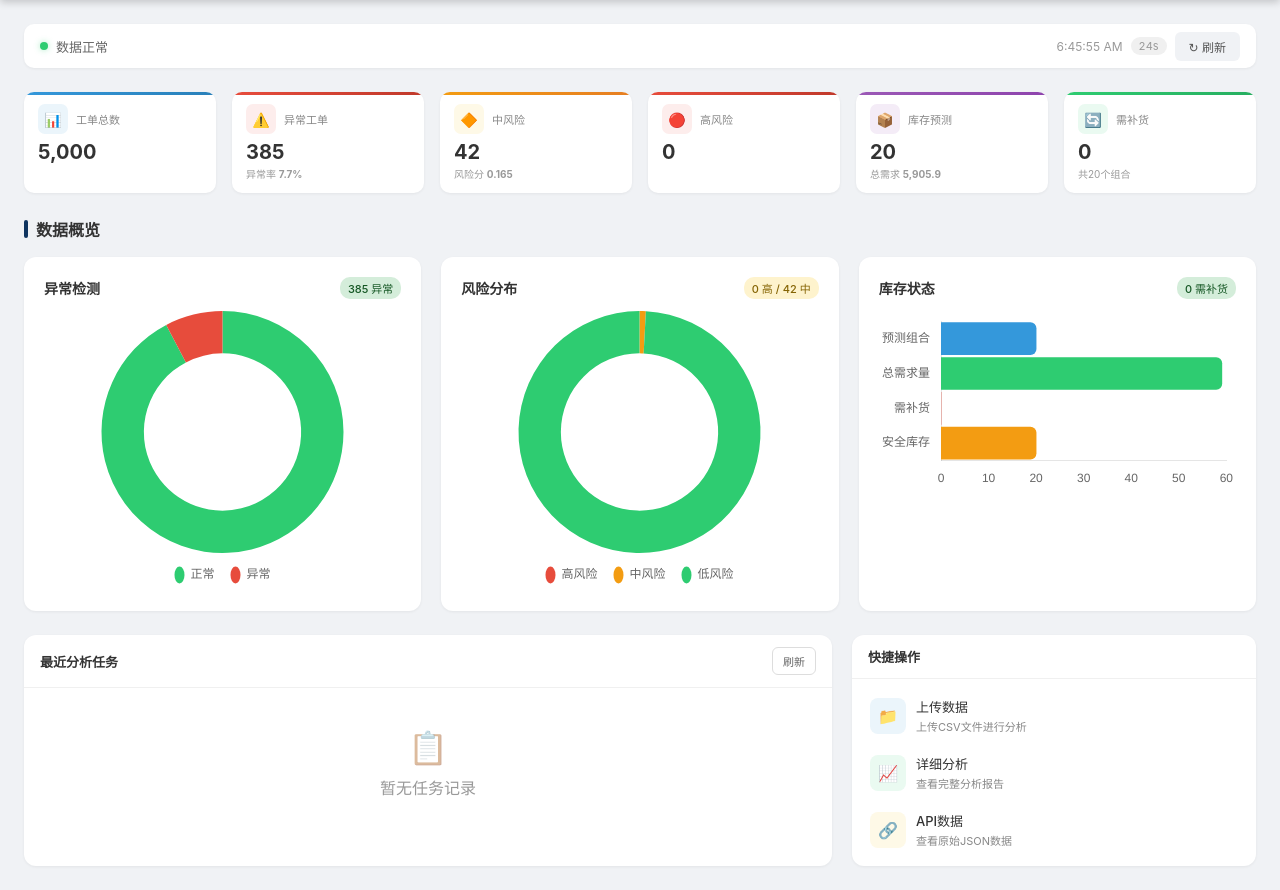
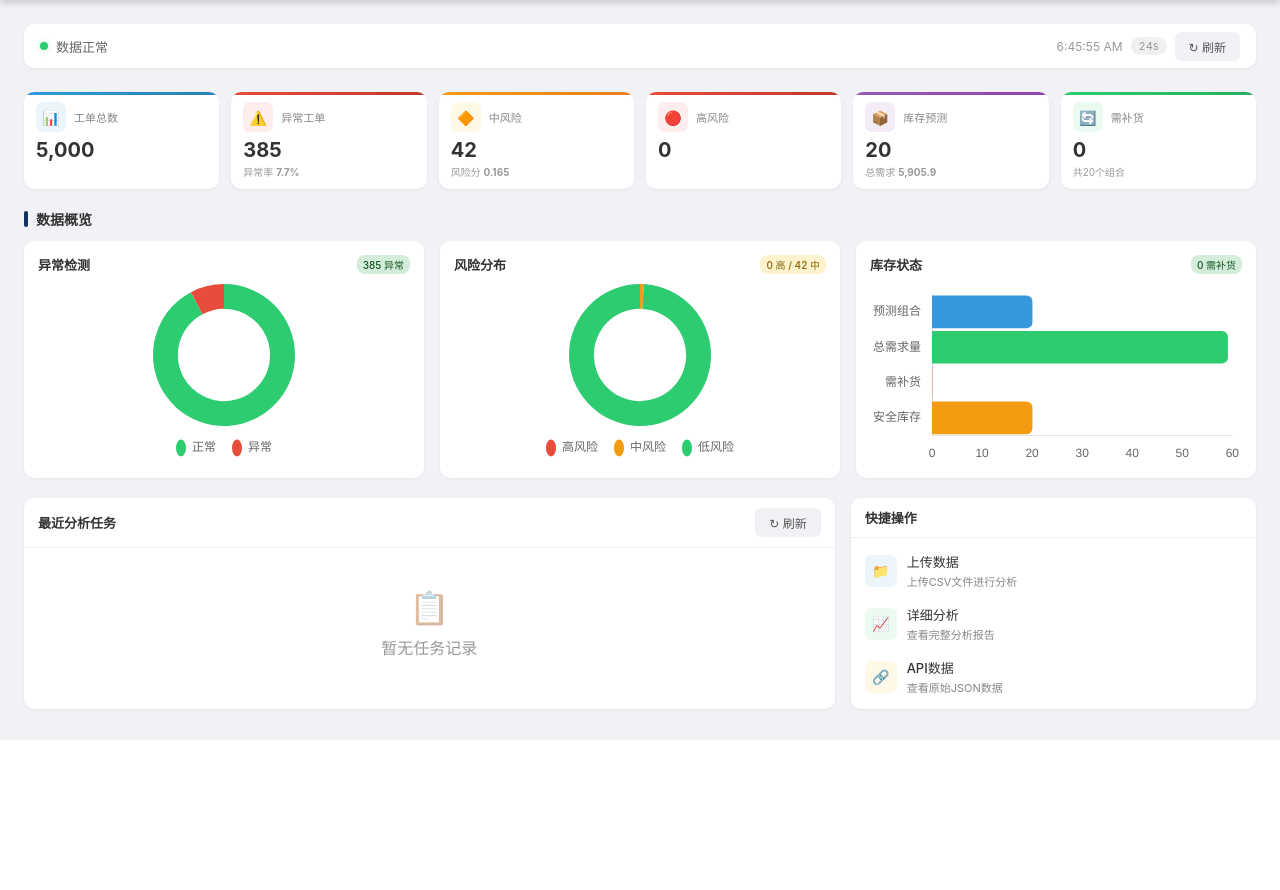
Before and after one commit to wxtech/ml-ticket-dashboard, a FastAPI app: template templates/dashboard.html in a window 1280 px wide. Shown: the part 60-950 px from the top of the page. After the commit the page ends 800 px from the top, so only its background shows below. Run offline with FastAPI, Linux system fonts and the light colour scheme; the template is opened without the code that fills it, so the values that code supplies are empty.

Commit message:
fix: compact all sections and matching refresh buttons

```diff
--- a/templates/dashboard.html
+++ b/templates/dashboard.html
@@ -46,8 +46,8 @@ body { font-family: -apple-system, BlinkMacSystemFont, "Segoe UI", "Noto Sans SC
 .btn-outline:hover { border-color: #0f3460; color: #0f3460; background: #f8f9ff; }
 
 /* Cards Grid */
-.cards { display: grid; grid-template-columns: repeat(6, 1fr); gap: 16px; margin-bottom: 24px; }
-.card { background: white; border-radius: 10px; padding: 12px 14px; box-shadow: 0 1px 3px rgba(0,0,0,0.06); transition: all 0.3s; cursor: default; position: relative; overflow: hidden; }
+.cards { display: grid; grid-template-columns: repeat(6, 1fr); gap: 12px; margin-bottom: 20px; }
+.card { background: white; border-radius: 10px; padding: 10px 12px; box-shadow: 0 1px 3px rgba(0,0,0,0.06); transition: all 0.3s; cursor: default; position: relative; overflow: hidden; }
 .card:hover { transform: translateY(-2px); box-shadow: 0 4px 12px rgba(0,0,0,0.1); }
 .card::before { content: ''; position: absolute; top: 0; left: 0; right: 0; height: 3px; }
 .card.card-blue::before { background: linear-gradient(90deg, #3498db, #2980b9); }
@@ -71,28 +71,28 @@ body { font-family: -apple-system, BlinkMacSystemFont, "Segoe UI", "Noto Sans SC
 .trend-flat { background: #f0f0f0; color: #888; }
 
 /* Charts Section */
-.section-title { font-size: 16px; font-weight: 600; color: #333; margin-bottom: 16px; display: flex; align-items: center; gap: 8px; }
-.section-title::before { content: ''; width: 4px; height: 18px; background: #0f3460; border-radius: 2px; }
-.charts-grid { display: grid; grid-template-columns: repeat(3, 1fr); gap: 20px; margin-bottom: 24px; }
-.chart-card { background: white; border-radius: 12px; padding: 20px; box-shadow: 0 1px 3px rgba(0,0,0,0.06); }
-.chart-card h3 { font-size: 14px; font-weight: 600; color: #333; margin-bottom: 12px; display: flex; align-items: center; justify-content: space-between; }
-.chart-card h3 .badge { font-size: 11px; padding: 3px 8px; border-radius: 10px; font-weight: 500; }
-.chart-card canvas { max-height: 280px; }
+.section-title { font-size: 14px; font-weight: 600; color: #333; margin-bottom: 12px; display: flex; align-items: center; gap: 8px; }
+.section-title::before { content: ''; width: 4px; height: 16px; background: #0f3460; border-radius: 2px; }
+.charts-grid { display: grid; grid-template-columns: repeat(3, 1fr); gap: 16px; margin-bottom: 20px; }
+.chart-card { background: white; border-radius: 10px; padding: 14px; box-shadow: 0 1px 3px rgba(0,0,0,0.06); }
+.chart-card h3 { font-size: 13px; font-weight: 600; color: #333; margin-bottom: 10px; display: flex; align-items: center; justify-content: space-between; }
+.chart-card h3 .badge { font-size: 10px; padding: 2px 6px; border-radius: 8px; font-weight: 500; }
+.chart-card canvas { max-height: 180px; }
 
 /* Bottom Row */
-.bottom-row { display: grid; grid-template-columns: 2fr 1fr; gap: 20px; }
+.bottom-row { display: grid; grid-template-columns: 2fr 1fr; gap: 16px; }
 
 /* Task List */
-.task-card { background: white; border-radius: 12px; box-shadow: 0 1px 3px rgba(0,0,0,0.06); }
-.task-header { padding: 12px 16px; border-bottom: 1px solid #f0f0f0; display: flex; justify-content: space-between; align-items: center; }
+.task-card { background: white; border-radius: 10px; box-shadow: 0 1px 3px rgba(0,0,0,0.06); }
+.task-header { padding: 10px 14px; border-bottom: 1px solid #f0f0f0; display: flex; justify-content: space-between; align-items: center; }
 .task-header h3 { font-size: 13px; font-weight: 600; }
-.task-list { max-height: 260px; overflow-y: auto; }
-.task-item { display: flex; justify-content: space-between; align-items: center; padding: 10px 16px; border-bottom: 1px solid #f8f8f8; transition: background 0.2s; }
+.task-list { max-height: 200px; overflow-y: auto; }
+.task-item { display: flex; justify-content: space-between; align-items: center; padding: 8px 14px; border-bottom: 1px solid #f8f8f8; transition: background 0.2s; }
 .task-item:hover { background: #fafafa; }
 .task-item:last-child { border-bottom: none; }
 .task-info { flex: 1; }
-.task-name { font-weight: 500; font-size: 13px; margin-bottom: 2px; }
-.task-meta { font-size: 11px; color: #888; display: flex; gap: 10px; }
+.task-name { font-weight: 500; font-size: 12px; margin-bottom: 2px; }
+.task-meta { font-size: 10px; color: #888; display: flex; gap: 8px; }
 .task-badge { padding: 4px 10px; border-radius: 12px; font-size: 11px; font-weight: 600; }
 .badge-running { background: #fef3cd; color: #856404; }
 .badge-completed { background: #d4edda; color: #155724; }
@@ -101,13 +101,15 @@ body { font-family: -apple-system, BlinkMacSystemFont, "Segoe UI", "Noto Sans SC
 .progress-fill { height: 100%; background: linear-gradient(90deg, #3498db, #2ecc71); border-radius: 2px; transition: width 0.5s ease; }
 
 /* Quick Actions */
-.quick-actions { background: white; border-radius: 12px; box-shadow: 0 1px 3px rgba(0,0,0,0.06); }
-.quick-header { padding: 12px 16px; border-bottom: 1px solid #f0f0f0; }
+.quick-actions { background: white; border-radius: 10px; box-shadow: 0 1px 3px rgba(0,0,0,0.06); }
+.quick-header { padding: 10px 14px; border-bottom: 1px solid #f0f0f0; }
 .quick-header h3 { font-size: 13px; font-weight: 600; }
-.quick-list { padding: 8px; }
-.quick-item { display: flex; align-items: center; gap: 10px; padding: 10px; border-radius: 8px; cursor: pointer; transition: all 0.2s; text-decoration: none; color: inherit; }
+.quick-list { padding: 6px; }
+.quick-item { display: flex; align-items: center; gap: 10px; padding: 8px; border-radius: 6px; cursor: pointer; transition: all 0.2s; text-decoration: none; color: inherit; }
 .quick-item:hover { background: #f8f9fa; }
-.quick-icon { width: 36px; height: 36px; border-radius: 8px; display: flex; align-items: center; justify-content: center; font-size: 16px; }
+.quick-icon { width: 32px; height: 32px; border-radius: 7px; display: flex; align-items: center; justify-content: center; font-size: 14px; }
+.quick-text h4 { font-size: 12px; font-weight: 500; margin-bottom: 1px; }
+.quick-text p { font-size: 10px; color: #888; }
 .quick-icon.blue { background: #ebf5fb; }
 .quick-icon.green { background: #eafaf1; }
 .quick-icon.orange { background: #fef9e7; }
@@ -192,7 +194,7 @@ body { font-family: -apple-system, BlinkMacSystemFont, "Segoe UI", "Noto Sans SC
     <div class="task-card">
       <div class="task-header">
         <h3>最近分析任务</h3>
-        <button class="btn btn-sm btn-outline" onclick="loadTasks()">刷新</button>
+        <button class="btn" onclick="loadTasks()">↻ 刷新</button>
       </div>
       <div class="task-list" id="taskList">
         <div class="empty"><div class="empty-icon">📋</div>暂无任务记录</div>
```
